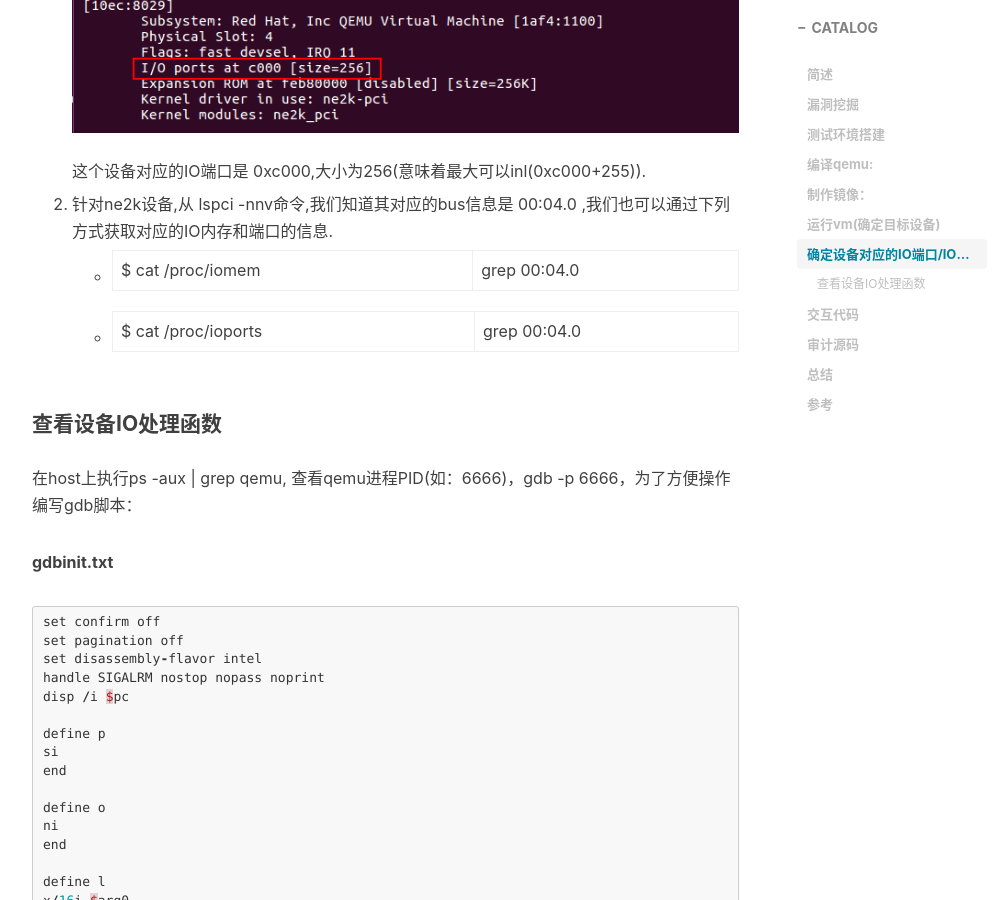
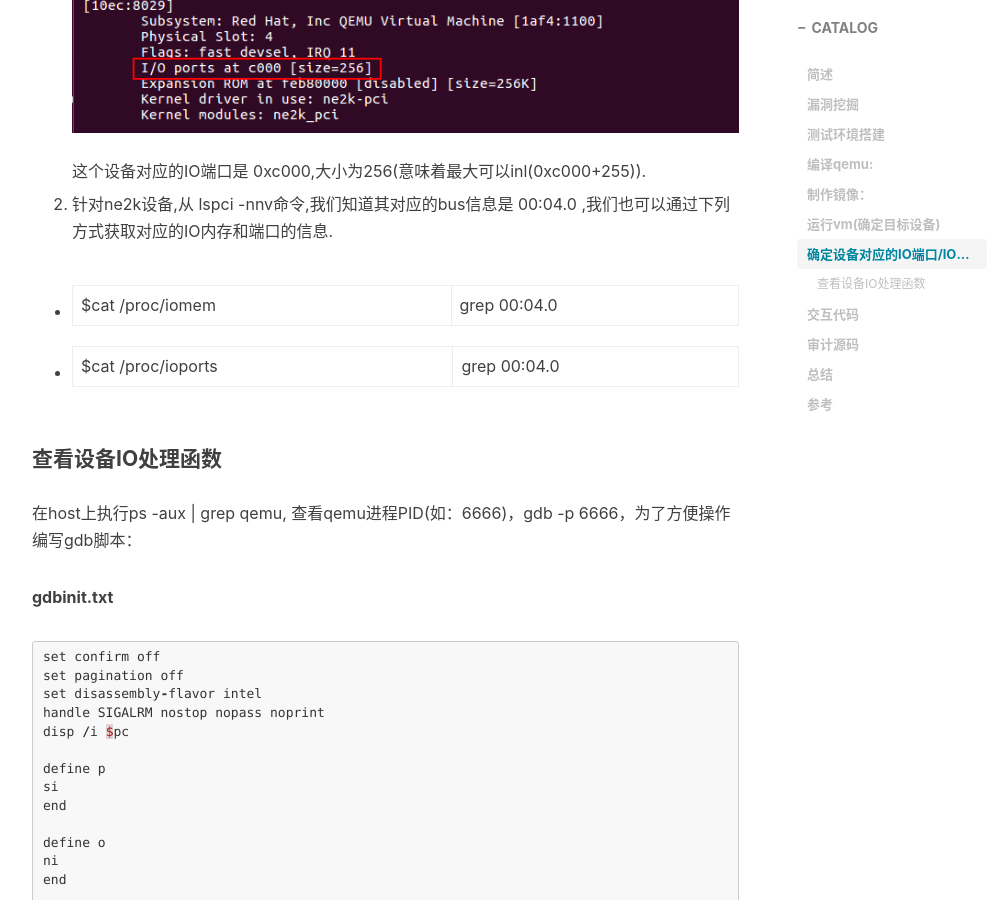
Before and after one commit to jessica1123/stfpeak.github.io, a Jekyll site: the page built from _posts/2017-07-15-how-to-debug-qemu-devices.md, in a window 1280 px wide and 900 px high, scrolled down 8965 px. Shown: the whole window, without its empty margins (233-1233 px from the left). Built offline with Jekyll 4.4.1, drawn with Linux system fonts in a browser that asks for light colours; nearby versions of some CDN libraries; comment, search, counter and statistics services are not loaded.

Commit message:
Update 2017-07-15-how-to-debug-qemu-devices.md

````diff
--- a/_posts/2017-07-15-how-to-debug-qemu-devices.md
+++ b/_posts/2017-07-15-how-to-debug-qemu-devices.md
@@ -350,8 +350,8 @@ $ qemu-system-x86_64 -enable-kvm -smp 1 -m 1024 -hda ./ubuntu64.img -boot c -vnc
 
 2. 针对ne2k设备,从 lspci -nnv命令,我们知道其对应的bus信息是 00:04.0 ,我们也可以通过下列方式获取对应的IO内存和端口的信息.
 
-    * $ cat /proc/iomem| grep 00:04.0
-    * $ cat /proc/ioports|grep 00:04.0
+* $cat /proc/iomem | grep 00:04.0
+* $cat /proc/ioports |grep 00:04.0
 
 #### 查看设备IO处理函数
 在host上执行ps -aux | grep qemu, 查看qemu进程PID(如：6666)，gdb -p 6666，为了方便操作编写gdb脚本：
@@ -475,13 +475,6 @@ printf "total %lu entries.\n", $count
 在 .read = ne2000_read, .write = ne2000_write,函数处打断点，然后编写程序读写PIO端口或者MMIO内存，就可以在断点处断下来，结合gdb调试以及IDA堆qemu可执行程序综合分析，就可以深入的堆qemu设备进行分析了。结合攻击模式库以及对漏洞的敏感度，进行漏洞挖掘工作。
 
 ### 交互代码
-PIO程序：
-```c
-
-```
-
-
-
 
 MMIO读写驱动程序：
 ```c
````
